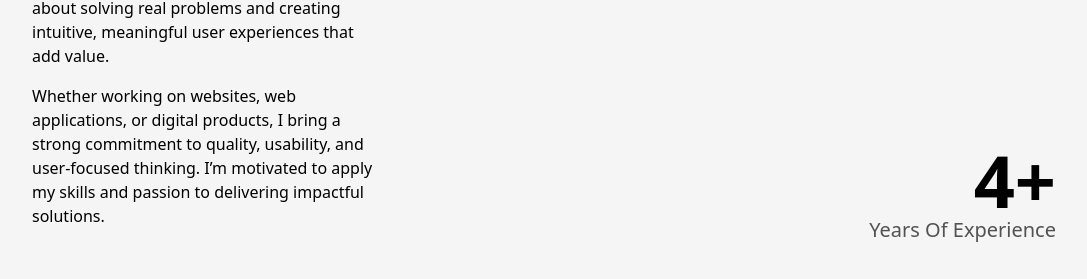
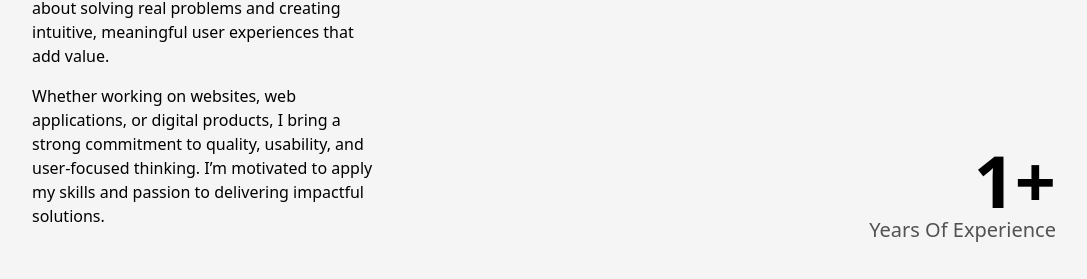
Before and after one commit to spriveen/Portfolio, a Next.js app: page /about in a window 1280 px wide. Shown: the part 816-1095 px from the top of the page, without its empty margins (96-1183 px from the left). Built offline with nearby package versions, Linux system fonts and the light colour scheme.

Commit message:
update abou.js

```diff
--- a/src/pages/about.js
+++ b/src/pages/about.js
@@ -88,7 +88,7 @@ I’m passionate about building seamless, efficient, and scalable digital soluti
                 </div>
                 <div className='flex flex-col items-end justify-center xl:items-center'>
                     <span className='inline-block text-7xl font-bold md:text-6xl sm:text-5xl xs:text-4xl'>
-                    <AnimatedNumbers value={4}/>+
+                    <AnimatedNumbers value={1}/>+
                     </span>
                     <h2 className='text-xl font-medium capitalize text-dark/75 dark:text-light/75
                     xl:text-center md:text-lg sm:text-base xs:text-sm'>Years of experience</h2>
```
